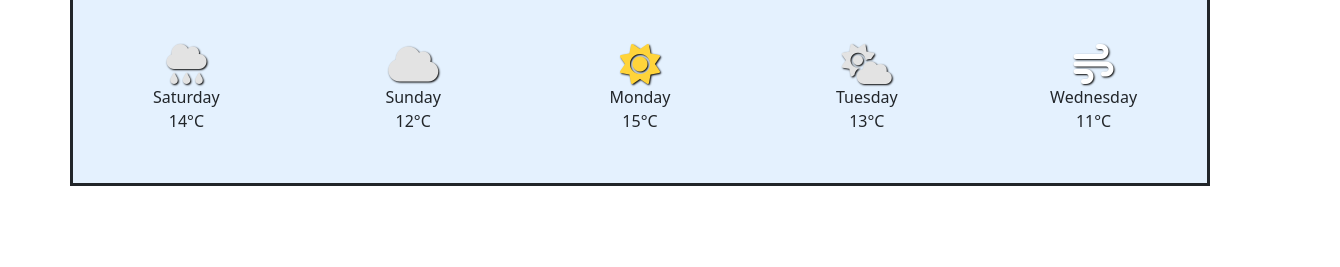
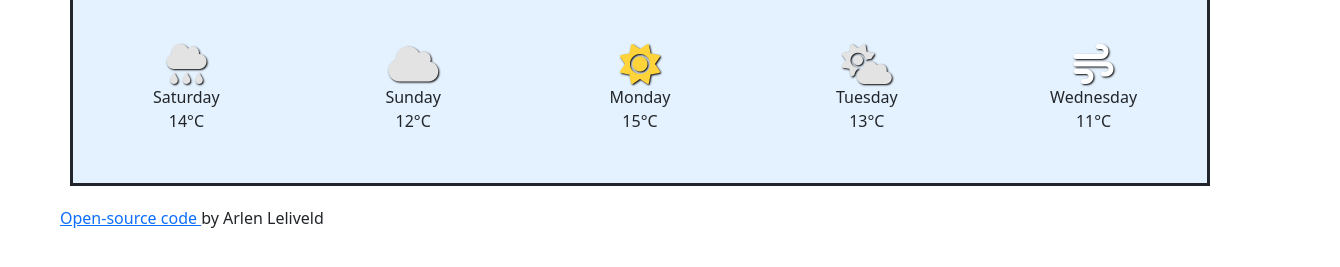
Before and after one commit to ArlenLeliveld/SheCodes-project, a plain HTML site: page index.html in a window 1280 px wide. Shown: the part 469-736 px from the top of the page, 1340 px wide, since content can reach past the window. Drawn offline with nearby package versions, Linux system fonts and the light colour scheme.

Commit message:
Added Github link

```diff
--- a/index.html
+++ b/index.html
@@ -95,7 +95,12 @@
         </div>
       </div>
     </div>
-
+    <div class="link">
+      <a href="https://github.com/ArlenLeliveld/shecodes" target="_blank">
+        Open-source code
+      </a>
+      by Arlen Leliveld
+    </div>
     <script src="src/index.js"></script>
   </body>
 </html>
--- a/src/style.css
+++ b/src/style.css
@@ -8,6 +8,11 @@ form {
   margin: 200px auto;
   padding: 50px;
   background: #e4f1fe;
+}
+.link {
+  position: relative;
+  top: -180px;
+  left: 60px;
 }
 .date {
   font-size: 20px;
```
